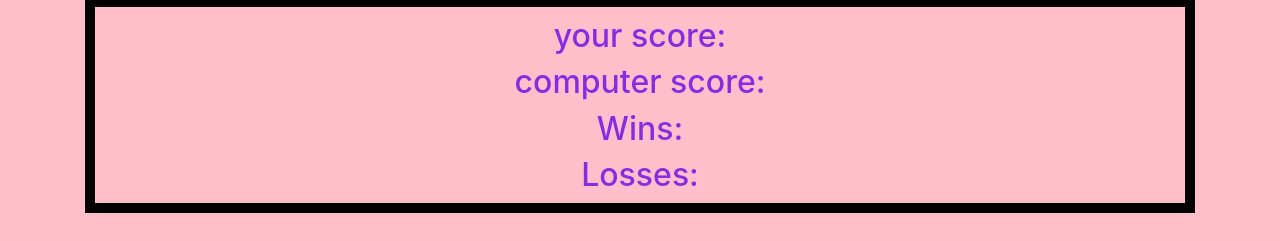
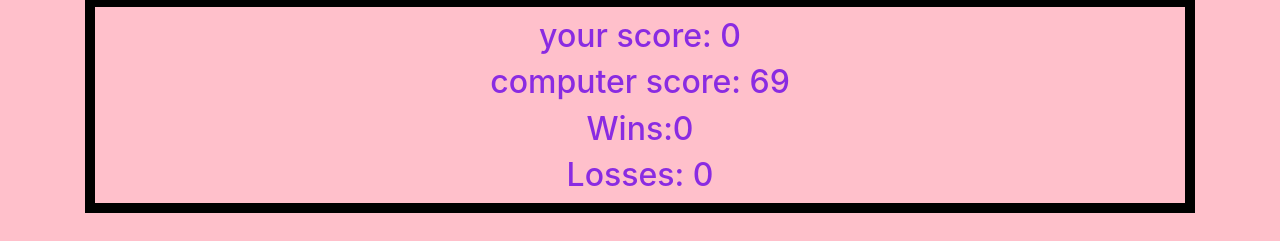
Before and after one commit to KellieC71/unit-4-game, a plain HTML site: page index.html in a window 1280 px wide. Shown: the part 559-800 px from the top of the page. Drawn offline with nearby package versions, Linux system fonts and the light colour scheme.

Commit message:
updating files

```diff
--- a/game.js
+++ b/game.js
@@ -19,7 +19,7 @@ lossescore.text(losses);
 // console.log(losses);
 
 // $("#rubyImg").click(function(){
-    jewelNumbers = function () {
+jewelNumbers = function () {
     var ruby = Math.floor(Math.random() * 20) + 1 ;
     var emerald = Math.floor(Math.random() * 20) + 1 ;
     var diamond = Math.floor(Math.random() * 20) + 1 ;
--- a/index.html
+++ b/index.html
@@ -41,7 +41,7 @@
         </div>
     </div>
         <script src="https://ajax.googleapis.com/ajax/libs/jquery/3.3.1/jquery.min.js"></script>
-        <script src="../assets/game.js"></script>
+        <script src="game.js"></script>
   </body>
 
 </html>
```
